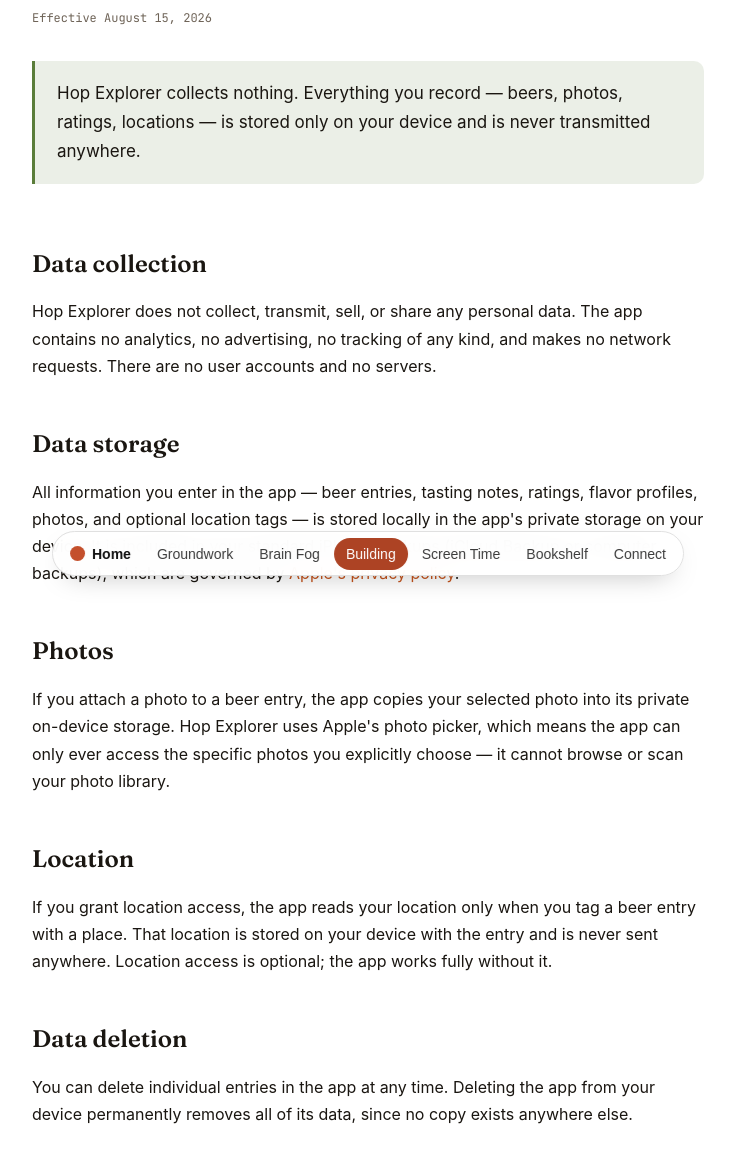
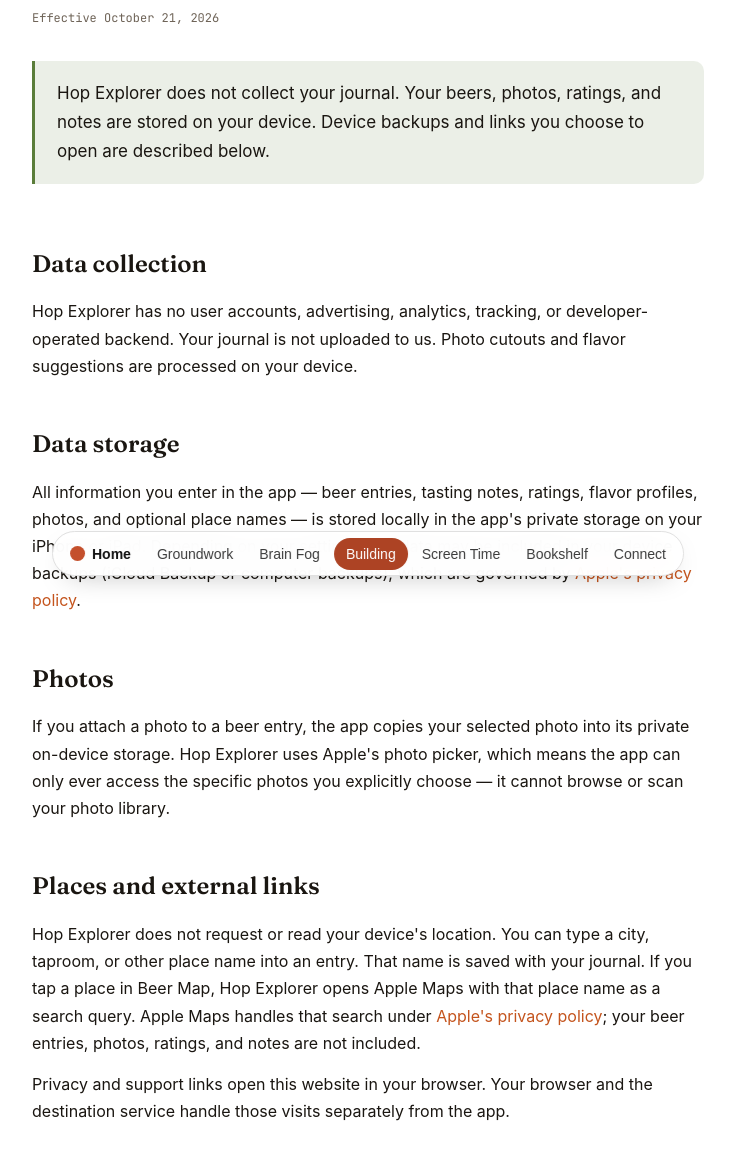
Before and after one commit to Saurav12das/saurav-personal-site, a website: page hop-explorer/privacy.html in a window 1280 px wide. Shown: the part 208-1374 px from the top of the page, without its empty margins (272-1007 px from the left). Drawn offline with Linux system fonts and the light colour scheme.

Commit message:
Align Hop Explorer support and privacy with release behavior

```diff
--- a/hop-explorer/privacy.html
+++ b/hop-explorer/privacy.html
@@ -89,25 +89,26 @@
     <section class="hero">
       <div class="eyebrow">Privacy Policy</div>
       <h1>Hop Explorer</h1>
-      <p class="updated">Effective August 15, 2026</p>
-      <p class="tldr">Hop Explorer collects nothing. Everything you record — beers, photos, ratings, locations — is stored only on your device and is never transmitted anywhere.</p>
+      <p class="updated">Effective October 21, 2026</p>
+      <p class="tldr">Hop Explorer does not collect your journal. Your beers, photos, ratings, and notes are stored on your device. Device backups and links you choose to open are described below.</p>
     </section>
 
     <main>
       <h2>Data collection</h2>
-      <p>Hop Explorer does not collect, transmit, sell, or share any personal data. The app contains no analytics, no advertising, no tracking of any kind, and makes no network requests. There are no user accounts and no servers.</p>
+      <p>Hop Explorer has no user accounts, advertising, analytics, tracking, or developer-operated backend. Your journal is not uploaded to us. Photo cutouts and flavor suggestions are processed on your device.</p>
 
       <h2>Data storage</h2>
-      <p>All information you enter in the app — beer entries, tasting notes, ratings, flavor profiles, photos, and optional location tags — is stored locally in the app's private storage on your device. It is included in your standard iPhone backups (iCloud Backup or computer backups), which are governed by <a href="https://www.apple.com/legal/privacy/">Apple's privacy policy</a>.</p>
+      <p>All information you enter in the app — beer entries, tasting notes, ratings, flavor profiles, photos, and optional place names — is stored locally in the app's private storage on your iPhone or iPad. Depending on your settings, this data may be included in your device backups (iCloud Backup or computer backups), which are governed by <a href="https://www.apple.com/legal/privacy/">Apple's privacy policy</a>.</p>
 
       <h2>Photos</h2>
       <p>If you attach a photo to a beer entry, the app copies your selected photo into its private on-device storage. Hop Explorer uses Apple's photo picker, which means the app can only ever access the specific photos you explicitly choose — it cannot browse or scan your photo library.</p>
 
-      <h2>Location</h2>
-      <p>If you grant location access, the app reads your location only when you tag a beer entry with a place. That location is stored on your device with the entry and is never sent anywhere. Location access is optional; the app works fully without it.</p>
+      <h2>Places and external links</h2>
+      <p>Hop Explorer does not request or read your device's location. You can type a city, taproom, or other place name into an entry. That name is saved with your journal. If you tap a place in Beer Map, Hop Explorer opens Apple Maps with that place name as a search query. Apple Maps handles that search under <a href="https://www.apple.com/legal/privacy/">Apple's privacy policy</a>; your beer entries, photos, ratings, and notes are not included.</p>
+      <p>Privacy and support links open this website in your browser. Your browser and the destination service handle those visits separately from the app.</p>
 
       <h2>Data deletion</h2>
-      <p>You can delete individual entries in the app at any time. Deleting the app from your device permanently removes all of its data, since no copy exists anywhere else.</p>
+      <p>You can delete individual entries in the app after confirming the deletion. Deleting the app removes its local journal. Any copies already included in device backups are managed through your iCloud or computer backup settings; deleting an entry does not erase older backups.</p>
 
       <h2>Children's privacy</h2>
       <p>Hop Explorer is an app about beer and is intended for users of legal drinking age. It is not directed at children and, as described above, collects no data from anyone.</p>
```
Also changed, not shown: hop-explorer/index.html (+2 -2 lines), hop-explorer/support.html (+12 -7 lines).
